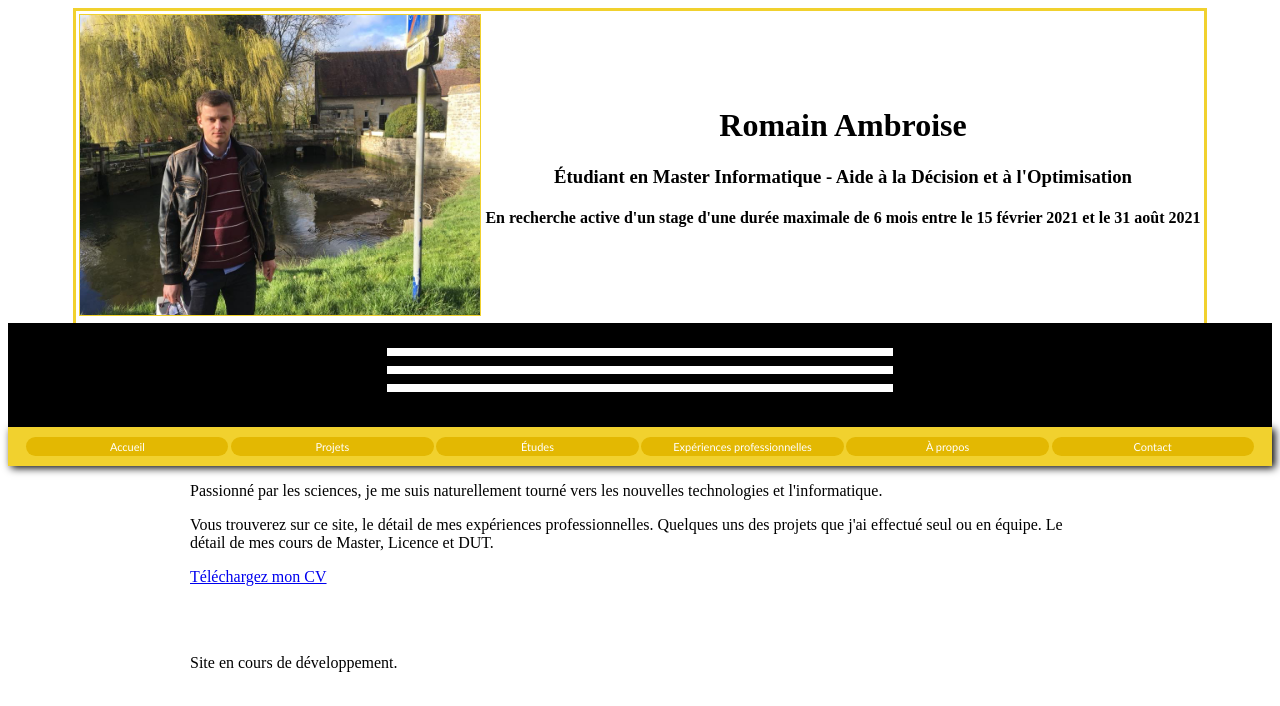
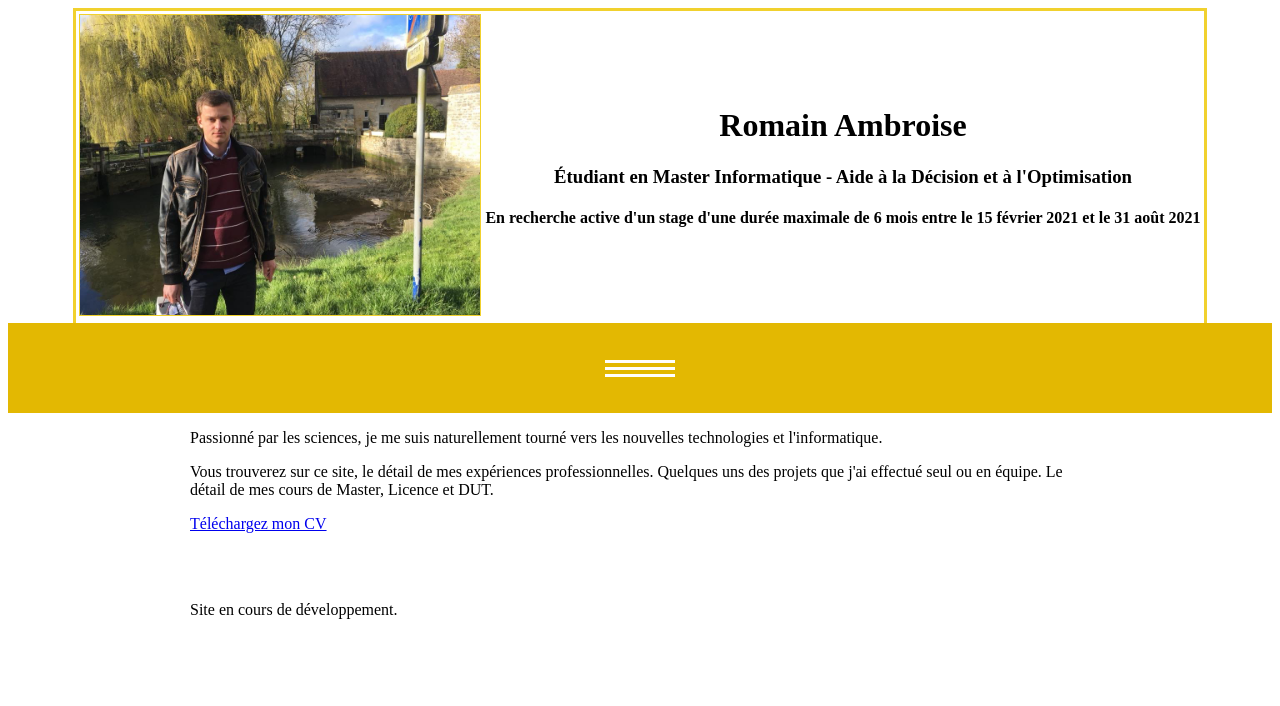
Before and after one commit to raspberry1704/raspberry1704.github.io, a PHP site: page / in a window 1280 px wide. Shown: the top 706 px of the page. Run offline with PHP 8.4, Linux system fonts and the light colour scheme.

Commit message:
Add RD menu

```diff
--- a/index.html
+++ b/index.html
@@ -31,12 +31,14 @@
         </header>
         <nav>
             <div id="bouton_RD">
-                <div id="l1"></div>
-                <div id="l2"></div>
-                <div id="l3"></div>
+                <div id="block_RD">
+                    <div id="l1"></div>
+                    <div id="l2"></div>
+                    <div id="l3"></div>
+                </div>
             </div>
 
-            <ul class="navigation">
+            <ul class="navigation up">
                 <li><a href="index.html">Accueil</a></li>
                 <li><a href="projets.html">Projets</a></li>
                 <li><a href="etudes.html">Études</a></li>
--- a/rabrs.css
+++ b/rabrs.css
@@ -53,14 +53,21 @@ header table {
 
 /* Menu */
 #l1, #l2, #l3 {
-    height: 8px;
+    height: 3px;
     background-color: white;
     width: 40%;
-    margin: 0 auto 10px;
+    margin: 0 auto 4px;
 }
 #bouton_RD {
     padding: 25px 0px;
-    background-color: black;
+    background-color: #e3b802;
+    cursor: pointer;
+}
+
+#block_RD {
+    width: 13.75%;
+    margin: 12px auto 11px;
+    background-color:#e3b802;
 }
 
 nav {
--- a/rabrs.js
+++ b/rabrs.js
@@ -1,3 +1,15 @@
 $(document).ready(function() {
-    //$(".navigation").hide();
+    $(".navigation").hide();
+
+    $("#bouton_RD").click( function(){
+        if( $(".navigation").hasClass("drop-down") ) {
+            $(".navigation").hide();
+            $(".navigation").addClass("up");
+            $(".navigation").removeClass("drop-down");
+        } else {
+            $(".navigation").show();
+            $(".navigation").addClass("drop-down");
+            $(".navigation").removeClass("up");
+        }
+    });
 });
```
